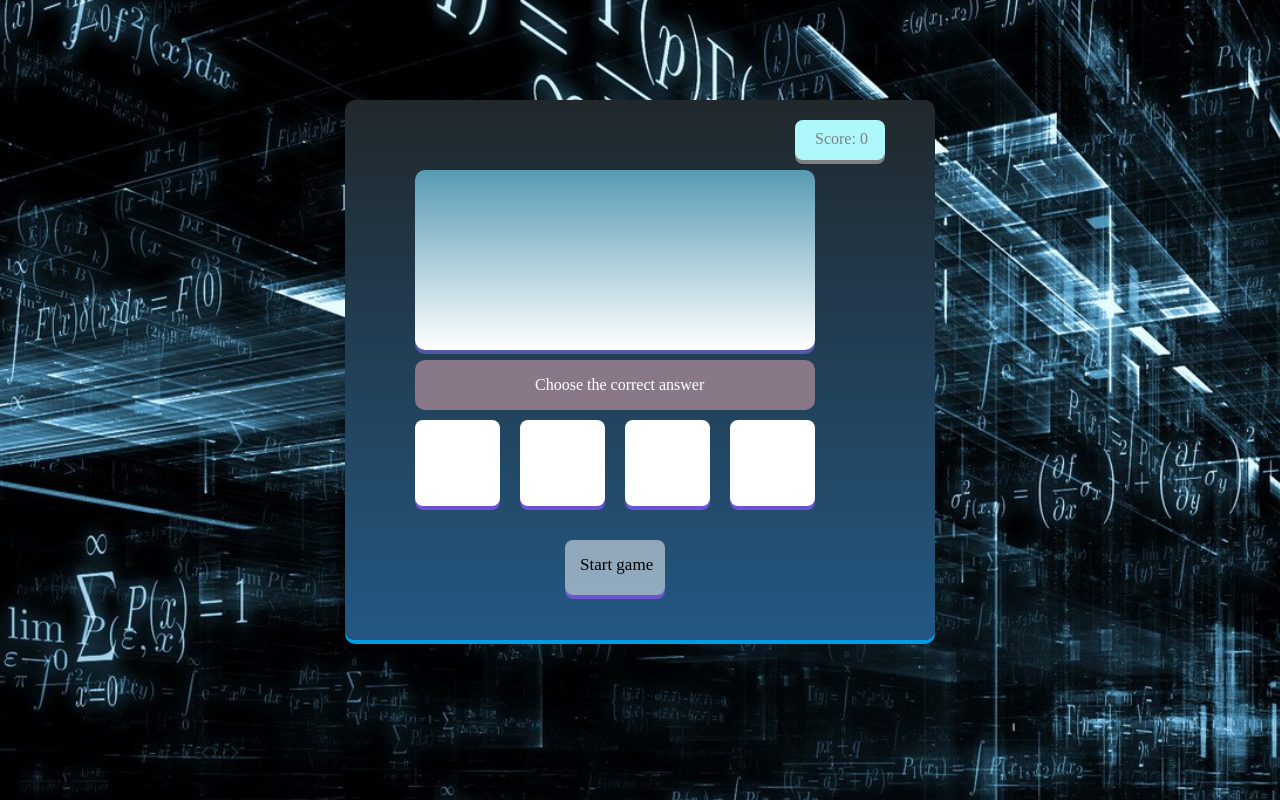
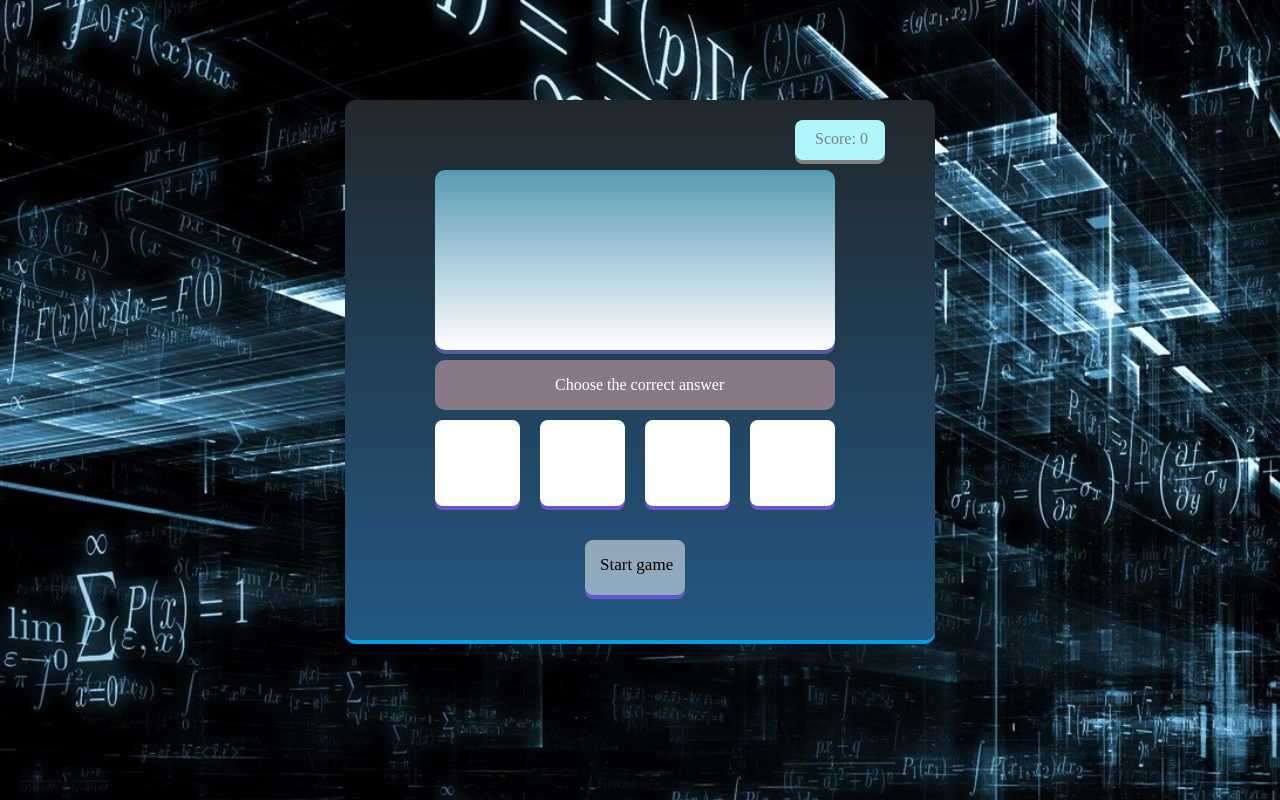
Before and after one commit to JEE18BI/mathgame1, a plain HTML site: page index.html in a window 1280 px wide. Drawn offline with Linux system fonts and the light colour scheme.

Commit message:
Update styling.css

```diff
--- a/styling.css
+++ b/styling.css
@@ -55,6 +55,7 @@ display: none;
     text-align: center;
     border-radius: 10px;
     font-family: cursive,san-serif;
+    left:40px;
 
 }
 #choose{
@@ -66,6 +67,7 @@ display: none;
     height: 50px;
     border-radius: 10px;
     color: white;
+    left:40px;
 }
 #p1{
 padding-left: 120px;
@@ -75,6 +77,7 @@ padding-left: 120px;
     height:100px;
     margin-top: 300px;
     margin-left:50px;
+
 
 }
 
@@ -94,6 +97,7 @@ padding-left: 120px;
     line-height: 80px;
     position: relative;
     transition: all 0.2s;
+    left:20px;
 
 }
 .answer:active{
@@ -121,6 +125,7 @@ padding-left: 120px;
     transition: all 0.2s;
    font-size:17px;
    margin-top: 20px;
+   left:20px;
 
 }
 #startreset:hover{
```
